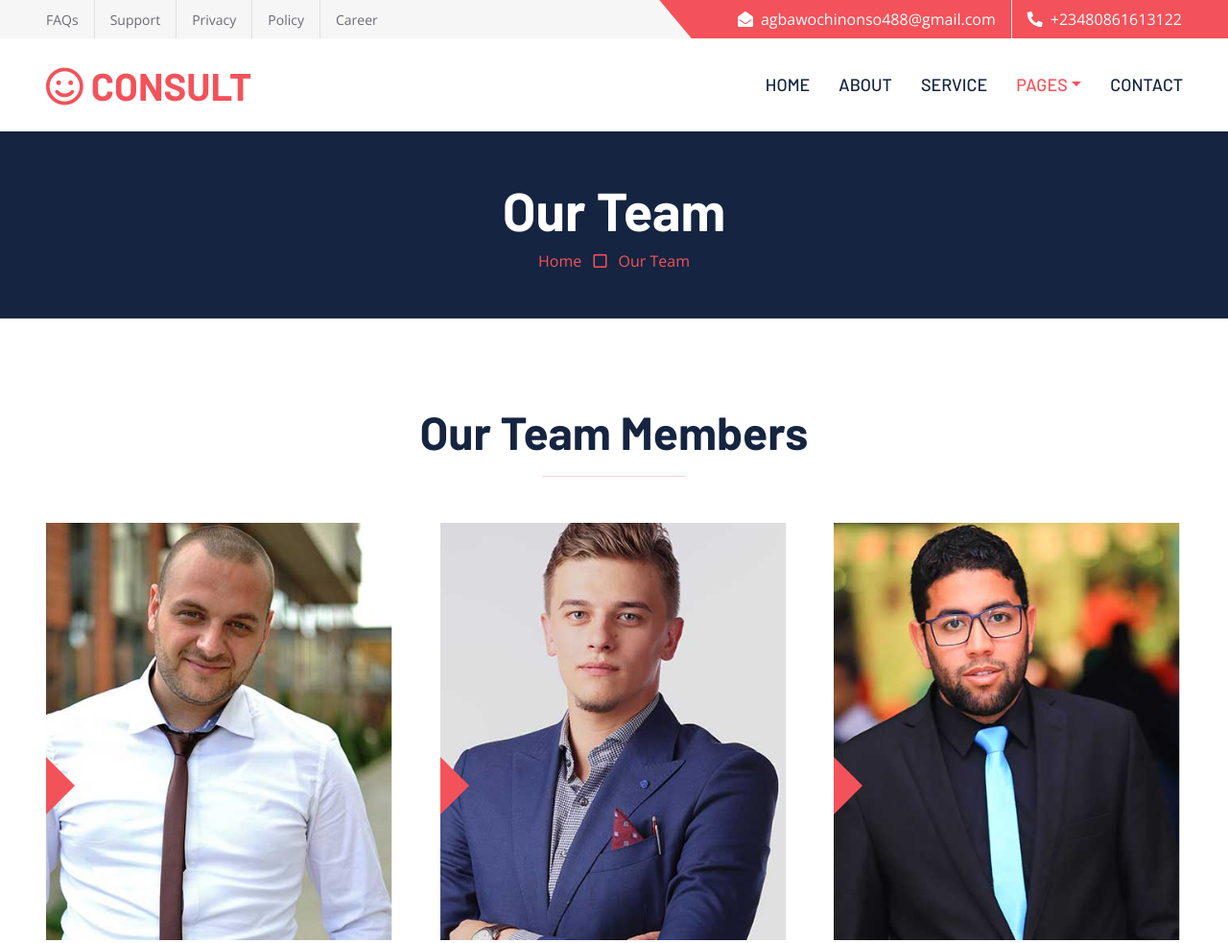
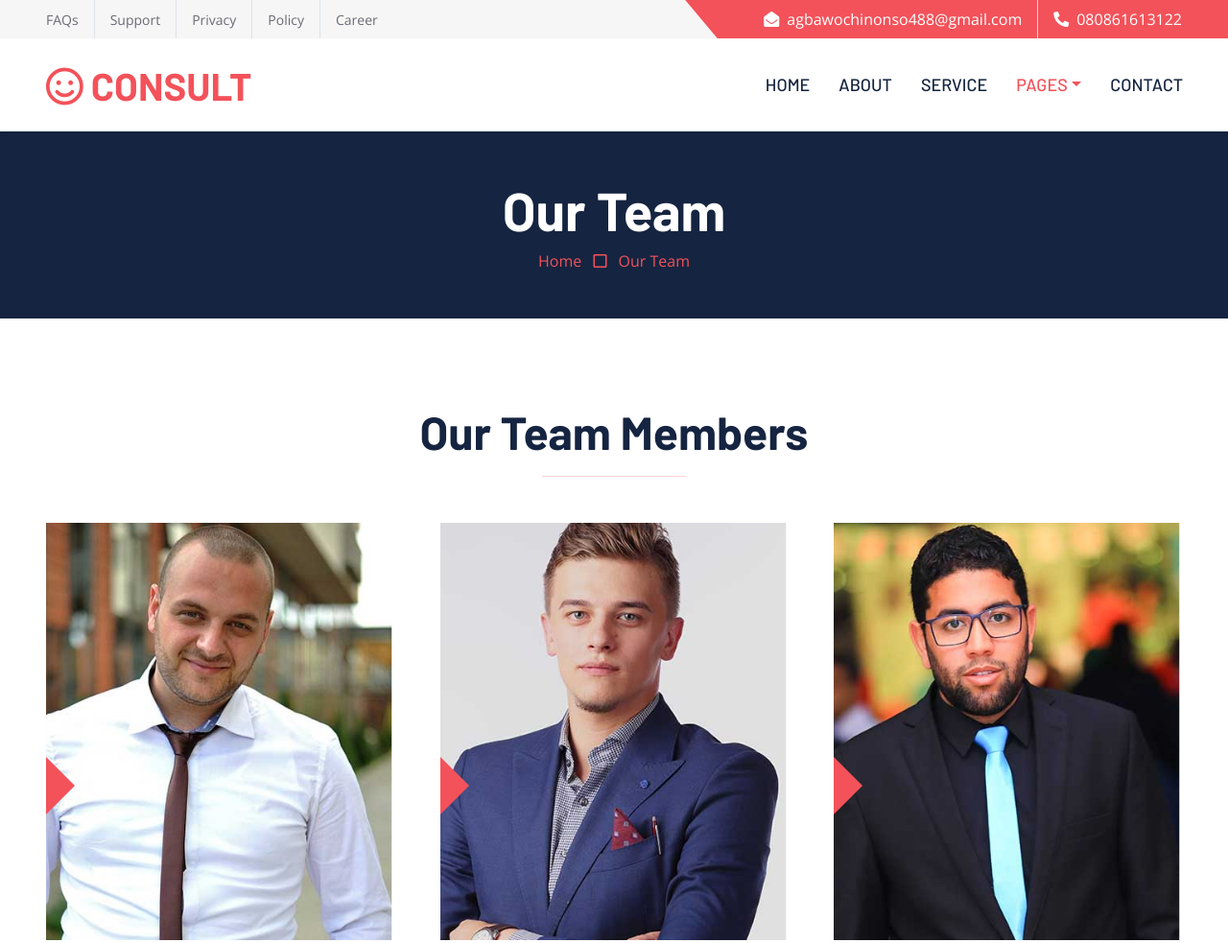
Before and after one commit to smartobi/awspipeline, a plain HTML site: page team.html in a window 1280 px wide. Shown: the top 983 px of the page at 96% size. Drawn offline with nearby package versions, Linux system fonts and the light colour scheme.

Commit message:
new file updated

```diff
--- a/team.html
+++ b/team.html
@@ -49,7 +49,7 @@
                         <p class="m-0"><i class="fa fa-envelope-open me-2"></i>agbawochinonso488@gmail.com</p>
                         </div>
                         <div class="py-2">
-                            <p class="m-0"><i class="fa fa-phone-alt me-2"></i>+23480861613122</p>
+                            <p class="m-0"><i class="fa fa-phone-alt me-2"></i>080861613122</p>
                         </div>
                     </div>
                 </div>
```
